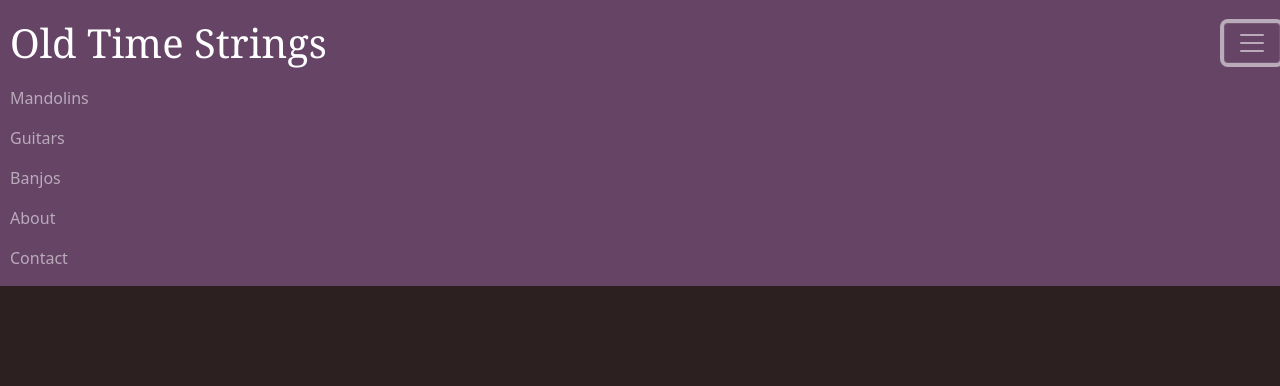
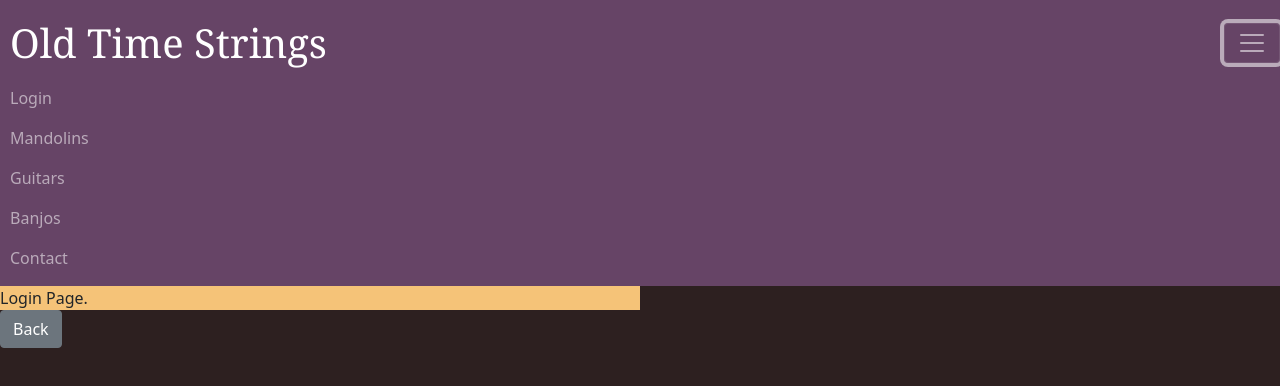
Before and after one commit to DXRovang/ots-frontend, a React (Create React App) app: page /login in a window 1280 px wide. Both pictures are taken after a click on the button 1252 px from the left and 43 px from the top of the page. Shown: the top 386 px of the page. Built offline with nearby package versions, Linux system fonts and the light colour scheme; no server answers.

Commit message:
connects login page

```diff
--- a/src/App.js
+++ b/src/App.js
@@ -8,6 +8,7 @@ import Guitars from './components/Guitars'
 import Banjos from './components/Banjos'
 import Instrument from './components/Instrument'
 import About from './components/About'
+import Login from './components/Login'
 import InstrumentForm from './components/InstrumentForm'
 import { fetchInstruments } from './actions/fetchInstruments'
 import { fetchMakers } from './actions/fetchMakers'
@@ -27,10 +28,12 @@ class App extends React.Component {
     <div className="App">
       <Navbar />
       <Switch>
-      <Route exact path='/instruments/new' render={(routerProps) =>
+          <Route exact path='/instruments/new' render={(routerProps) =>
             <InstrumentForm {...routerProps} instruments={this.props.instruments} makers={this.props.makers}/>}/>
           <Route exact path='/about' render={(routerProps) =>
             <About {...routerProps} instruments={this.props.instruments} />}/>
+          <Route exact path='/login' render={(routerProps) =>
+            <Login {...routerProps} instruments={this.props.instruments} />}/>
           <Route exact path='/home' render={(routerProps) =>
             <HomeContainer {...routerProps} instruments={this.props.instruments} />}/>
           <Route exact path='/mandolins' render={(routerProps) =>
--- a/src/Navbar.js
+++ b/src/Navbar.js
@@ -21,6 +21,9 @@ const Navig = (props) => {
         <Collapse isOpen={!collapsed} navbar>
           <Nav navbar className="indent">
             <NavItem>
+              <NavLink href="/login">Login</NavLink>
+            </NavItem>
+            <NavItem>
               <NavLink href="/mandolins">Mandolins</NavLink>
             </NavItem>
             <NavItem>
@@ -29,9 +32,9 @@ const Navig = (props) => {
             <NavItem>
               <NavLink href="/banjos">Banjos</NavLink>
             </NavItem>
-            <NavItem>
+            {/* <NavItem>
               <NavLink href="/about">About</NavLink>
-            </NavItem>
+            </NavItem> */}
             <NavItem>
               <NavLink href="https://github.com/reactstrap/reactstrap">Contact</NavLink>
             </NavItem>
--- /dev/null
+++ b/src/components/Login.js
@@ -0,0 +1,22 @@
+import React from 'react'
+import {Link} from 'react-router-dom'
+
+import {
+  Card, Button, CardImg, CardTitle, CardText, CardGroup,
+  CardSubtitle, CardBody
+} from 'reactstrap';
+
+const Login = props =>{
+
+  function goBack(){
+    props.history.goBack()
+  }
+
+  return(
+    <>
+    <div className="text">Login Page.</div>
+    <Button onClick={() => goBack()}>Back</Button>
+    </>
+  )}
+
+export default Login
```
Also changed, not shown: src/components/InstrumentForm.js (+0 -34 lines).
